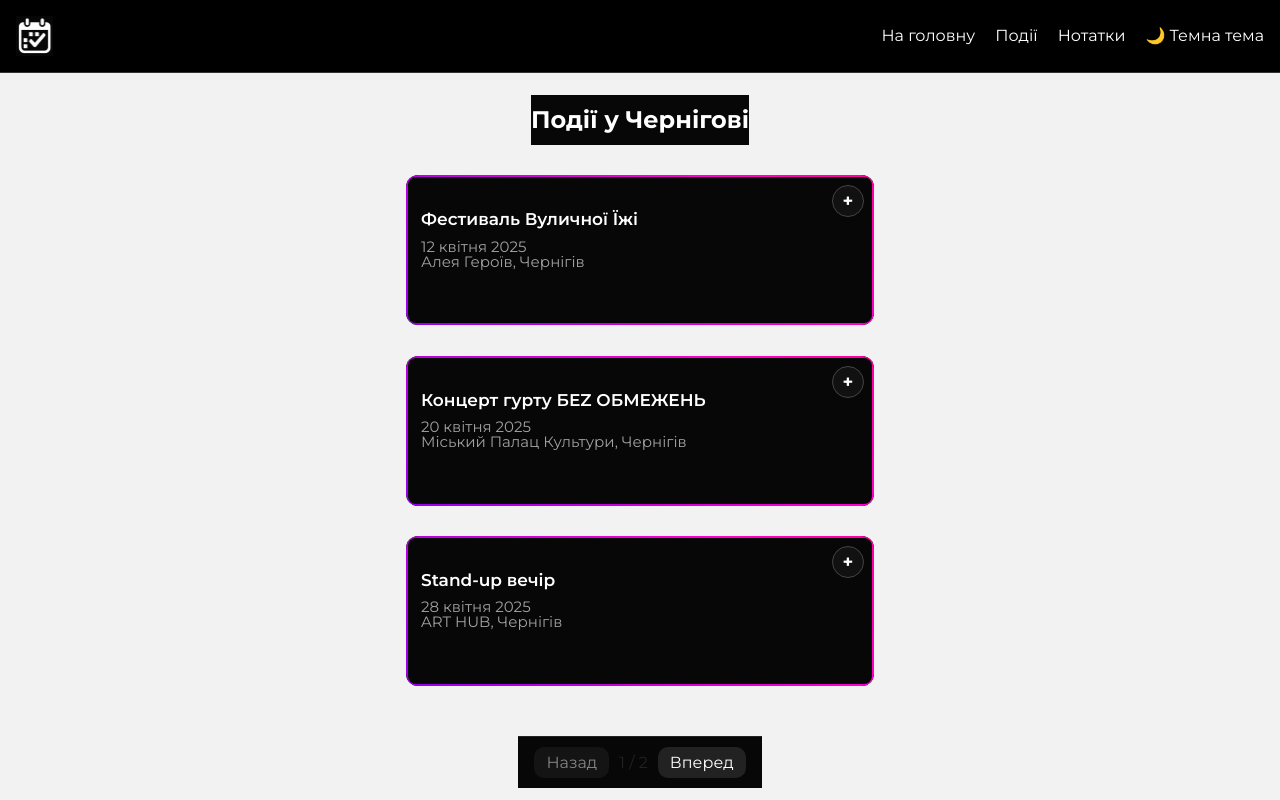
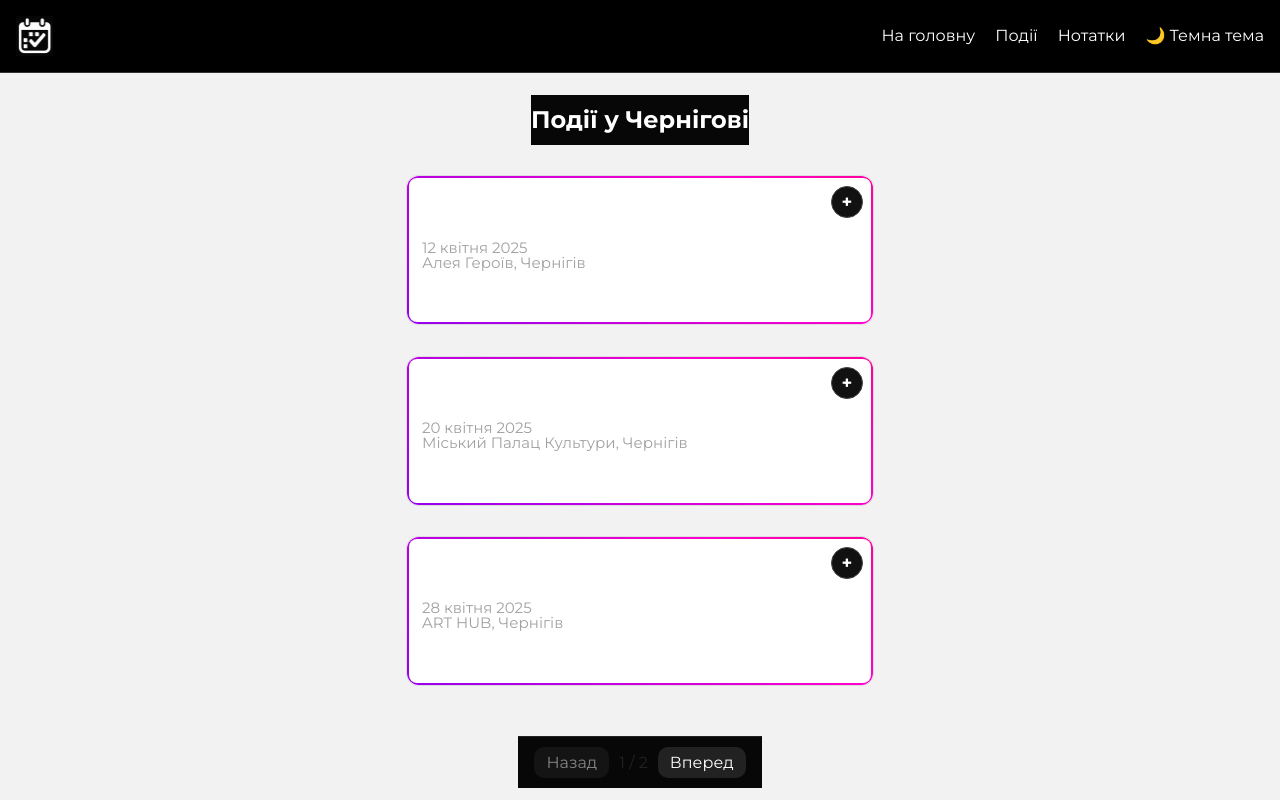
Before and after one commit to kulikp1/planner, a React (Vite) app: page /events in a window 1280 px wide. Built offline with nearby package versions, Linux system fonts and the light colour scheme.

Commit message:
update style for light theme

```diff
--- a/src/components/Events/Events.jsx
+++ b/src/components/Events/Events.jsx
@@ -7,6 +7,7 @@ import { parse, format } from "date-fns";
 import { uk } from "date-fns/locale";
 import { ToastContainer, toast } from "react-toastify";
 import "react-toastify/dist/ReactToastify.css";
+import { useTheme } from "../../context/ThemeContext"; // імпорт контексту теми
 
 const EVENTS_PER_PAGE = 3;
 
@@ -14,6 +15,7 @@ const UpcomingEvents = () => {
   const [currentPage, setCurrentPage] = useState(1);
   const [addedEvents, setAddedEvents] = useState({});
   const navigate = useNavigate();
+  const { isDarkMode } = useTheme(); // використовуємо тему
 
   const totalPages = Math.ceil(events.length / EVENTS_PER_PAGE);
   const startIndex = (currentPage - 1) * EVENTS_PER_PAGE;
@@ -47,7 +49,6 @@ const UpcomingEvents = () => {
         toast.success(`"${event.title}" додано до календаря!`);
         setAddedEvents((prev) => ({ ...prev, [event.id]: true }));
 
-        // Переходимо на сторінку календаря через 1.5 сек
         setTimeout(() => {
           navigate("/calendar");
         }, 2000);
@@ -79,7 +80,12 @@ const UpcomingEvents = () => {
 
         <div className={styles.eventsList}>
           {visibleEvents.map((event) => (
-            <div key={event.id} className={styles.eventCard}>
+            <div
+              key={event.id}
+              className={` ${
+                isDarkMode ? styles.eventCard : styles.eventCardLight
+              }`}
+            >
               <h2 className={styles.eventTitle}>{event.title}</h2>
               <p className={styles.eventDate}>{event.date}</p>
               <p className={styles.eventLocation}>{event.location}</p>
--- a/src/components/Events/Events.module.css
+++ b/src/components/Events/Events.module.css
@@ -65,12 +65,33 @@ body {
   margin-top: 10px;
 }
 
-.eventCard:hover {
+.eventCardLight {
+  position: relative;
+  height: 150px;
+  padding: 15px 15px;
+  border-radius: 12px;
+  transition: transform 0.3s ease;
+  font-size: 12px;
+  z-index: 1;
+
+  display: flex;
+  flex-direction: column;
+  justify-content: flex-start;
+  margin-top: 10px;
+
+  background-color: white;
+  color: black;
+  border: 1px solid #ddd;
+}
+
+.eventCard:hover,
+.eventCardLight:hover {
   transform: scale(1.03);
   cursor: pointer;
 }
 
-.eventCard::before {
+.eventCard::before,
+.eventCardLight::before {
   content: "";
   position: absolute;
   top: 0;
@@ -92,6 +113,18 @@ body {
   right: 2px;
   bottom: 2px;
   background-color: #080707;
+  border-radius: 8px;
+  z-index: -1;
+}
+
+.eventCardLight::after {
+  content: "";
+  position: absolute;
+  top: 2px;
+  left: 2px;
+  right: 2px;
+  bottom: 2px;
+  background-color: white;
   border-radius: 8px;
   z-index: -1;
 }
@@ -221,3 +254,5 @@ body {
   box-shadow: 0 0 10px rgba(255, 255, 255, 0.1);
   animation: fadeInUp 0.5s ease forwards;
 }
+
+/* Events.module.css */
--- a/src/index.css
+++ b/src/index.css
@@ -55,6 +55,7 @@ button {
   }
 }
 
+/* Theme */
 body.light {
   background-color: #f2f2f2;
   color: #222;
```
